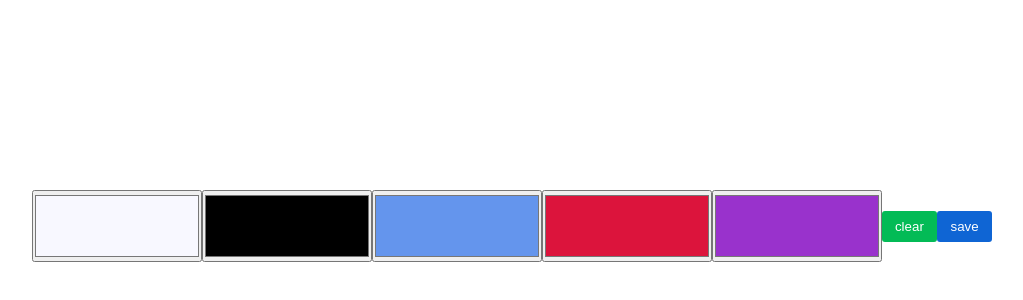
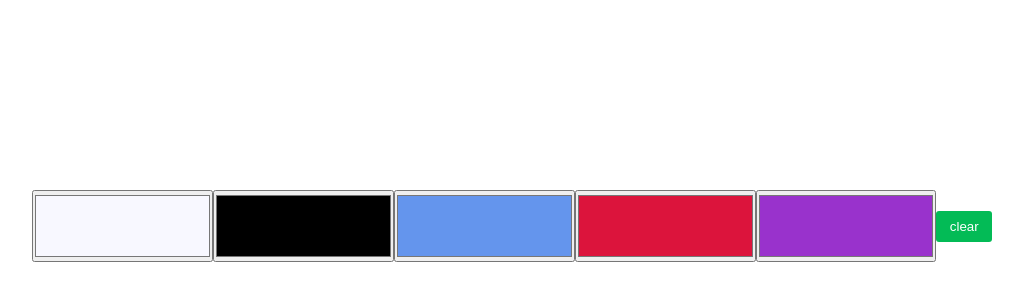
Before and after one commit to katiejordan01/EasyArt, a plain HTML site: page index.html in a window 1280 px wide. Shown: the part 504-804 px from the top of the page, without its empty margins (128-1151 px from the left). Drawn offline with Linux system fonts and the light colour scheme.

Commit message:
updating color selectors

```diff
--- a/index.html
+++ b/index.html
@@ -11,18 +11,17 @@
     <canvas id="canvas"></canvas>
     <div class="nav">
         <!-- We will be accessing the data-clr in JavaScript -->
-        <input id="stroke" name='stroke' type="color" value="#F8F8FF">
-        <input id="stroke" name='stroke' type="color" >
-        <input id="stroke" name='stroke' type="color" value="#6495ED">
-        <input id="stroke" name='stroke' type="color" value="#DC143C">
-        <input id="stroke" name='stroke' type="color" value="#9932CC">
+        <input class="stroke" name='stroke' type="color" value="#F8F8FF">
+        <input class="stroke" name='stroke' type="color" >
+        <input class="stroke" name='stroke' type="color" value="#6495ED">
+        <input class="stroke" name='stroke' type="color" value="#DC143C">
+        <input class="stroke" name='stroke' type="color" value="#9932CC">
         <!-- <div class="clr" data-clr="#000"></div>
         <div class="clr" data-clr="#EF626C"></div>
         <div class="clr" data-clr="#fdec03"></div>
         <div class="clr" data-clr="#24d102"></div>
         <div class="clr" data-clr="#fff"></div> -->
         <button class="clear">clear</button>
-        <button class="save">save</button>
     </div>
 
     <script src="main.js"></script>
--- a/main.js
+++ b/main.js
@@ -1,6 +1,8 @@
 const canvas = document.getElementById("canvas")
+//const selector = document.getElementById('stroke');
 canvas.height = window.innerHeight
 canvas.width = window.innerWidth
+const colorSelector = document.getElementById('stroke');
 
 const ctx = canvas.getContext("2d")
 //const {width, height} = canvas;
@@ -103,6 +105,15 @@
 //     })
 // }
 
+let clrs = document.querySelectorAll(".stroke");
+clrs = Array.from(clrs);
+clrs.forEach(clr => {
+    clr.addEventListener("click", (e) => {
+        ctx.strokeStyle = e.target.value;
+    })
+})
+
+
 let clearBtn = document.querySelector(".clear")
 clearBtn.addEventListener("click", () => {
     // Clearning the entire canvas
--- a/style.css
+++ b/style.css
@@ -59,7 +59,7 @@ button{
 .save{
     background-color: #0f65d4;
 }
-#stroke {
+.stroke {
     width: 20%;
     height: 60%;
     /* border-radius: 20px;
```
